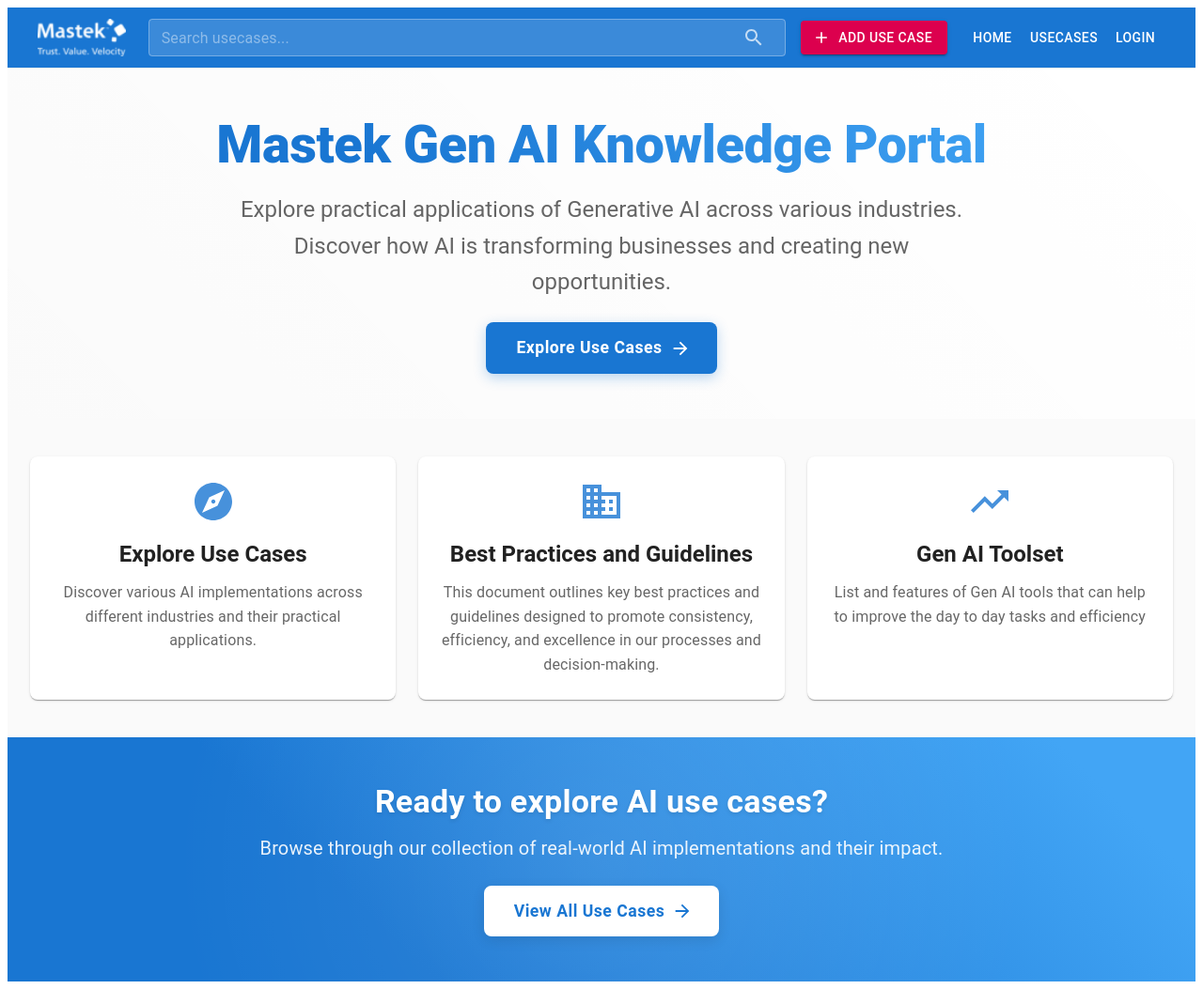
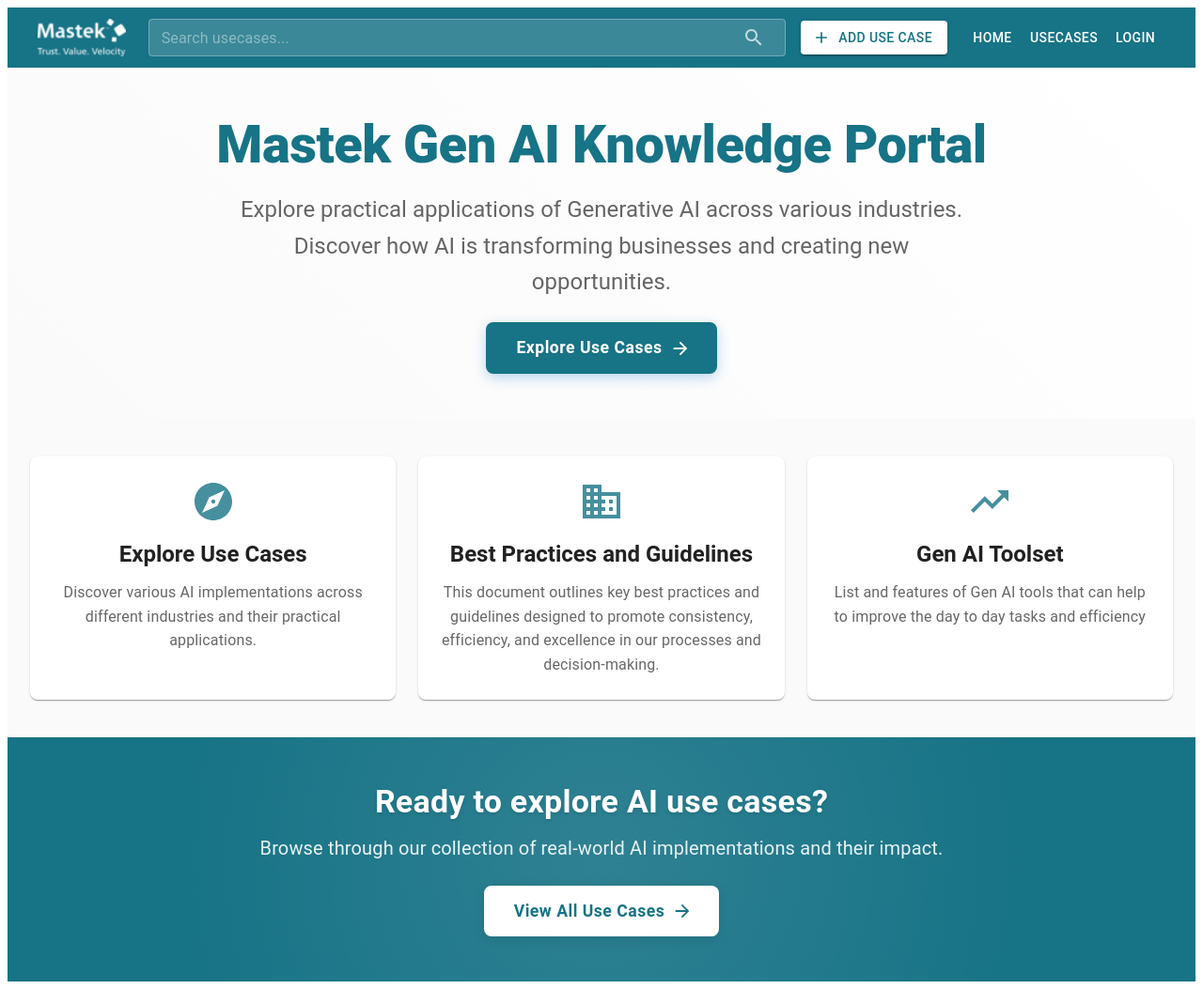
Before and after one commit to girish-mastek/ai-enabler, a React (Create React App) app: page / in a window 1280 px wide. Shown: the whole page at 94% size. Built offline with nearby package versions, Linux system fonts and the light colour scheme; no server answers.

Commit message:
applied mastek theme colors and made ui changes

```diff
--- a/src/App.js
+++ b/src/App.js
@@ -35,7 +35,7 @@
 const theme = createTheme({
   palette: {
     primary: {
-      main: '#1976d2',
+      main: '#177386',
       50: '#e3f2fd',
       100: '#bbdefb',
     },
@@ -44,6 +44,12 @@
       50: '#fce4ec',
       100: '#f8bbd0',
     },
+    mastek: {
+      main: '#177386'
+    },
+    masteklight: {
+      main: '#fff'
+    }
   },
   components: {
     MuiBox: {
@@ -142,13 +148,15 @@
       />
       <Button
         variant="contained"
-        color="secondary"
         startIcon={<AddIcon />}
         onClick={handleOpenDialog}
         sx={{
           mr: 2,
+          bgcolor: 'white',
+          color: '#177386',
           '&:hover': {
-            bgcolor: 'secondary.dark',
+            bgcolor: '#e6f3f7',
+            color: '#177386'
           }
         }}
       >
--- a/src/pages/HomePage.js
+++ b/src/pages/HomePage.js
@@ -72,7 +72,7 @@
               sx={{
                 fontWeight: 800,
                 fontSize: { xs: '2.5rem', md: '3.5rem' },
-                background: 'linear-gradient(45deg, #1976d2 30%, #42a5f5 90%)',
+                background: '#177386',
                 backgroundClip: 'text',
                 textFillColor: 'transparent',
                 mb: 2
@@ -192,7 +192,7 @@
       {/* Call to Action */}
       <Box
         sx={{
-          background: 'linear-gradient(45deg, #1976d2 30%, #42a5f5 90%)',
+          background: '#177386',
           py: { xs: 5, md: 6 },
           position: 'relative',
           overflow: 'hidden',
```
Also changed, not shown: src/components/AdminPanel.js (+7 -2 lines).
